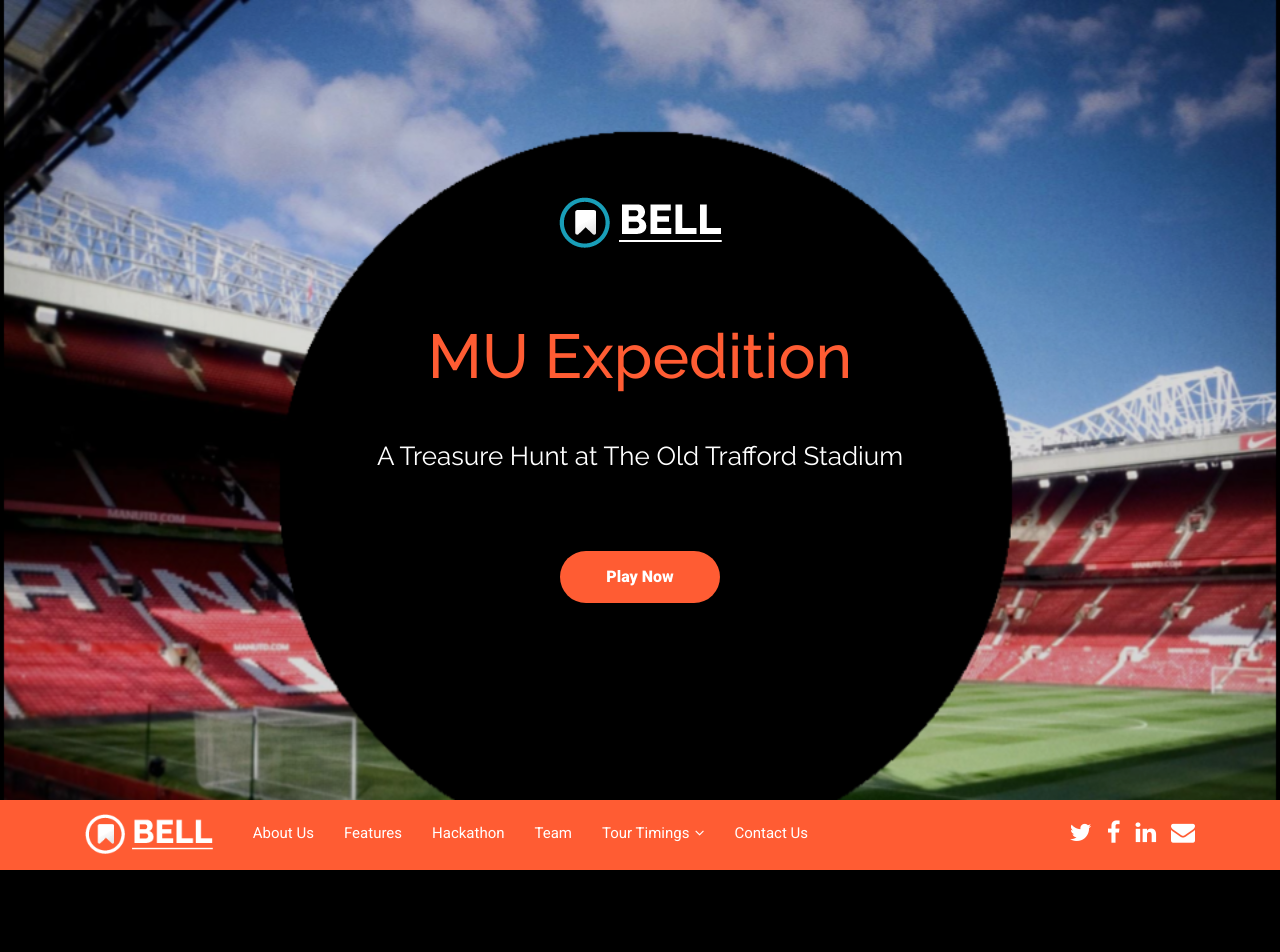
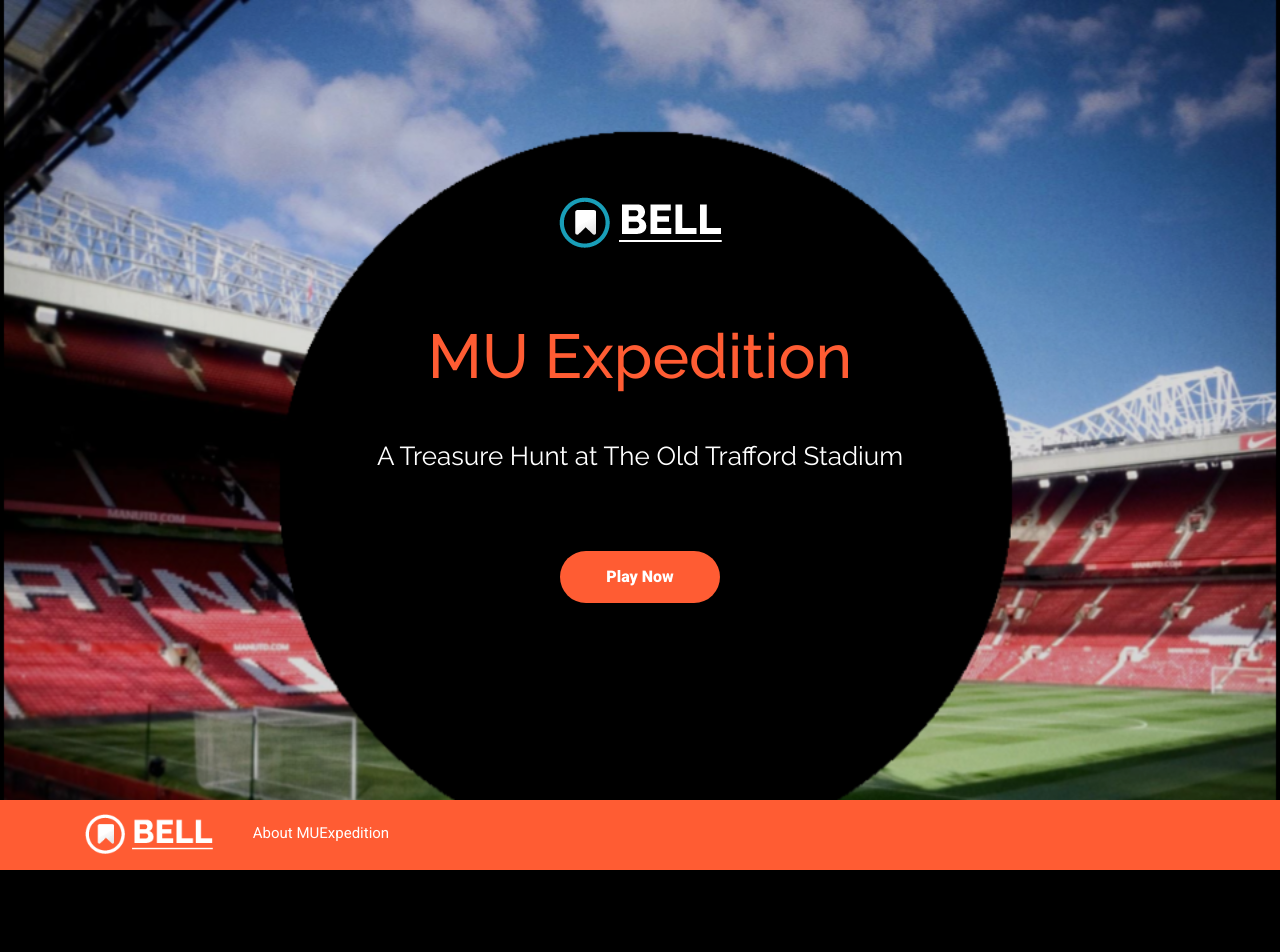
Before and after one commit to keerthanasriranga/MUExpedition, a plain HTML site: page MUExpedition/index.html in a window 1280 px wide. Shown: the top 952 px of the page. Drawn offline with Linux system fonts and the light colour scheme.

Commit message:
Removed unwanted links and images

```diff
--- a/MUExpedition/index.html
+++ b/MUExpedition/index.html
@@ -36,12 +36,7 @@
     <!-- Main Stylesheet File -->
     <link href="css/style.css" rel="stylesheet">
 
-    <!-- =======================================================
-      Theme Name: Bell
-      Theme URL: https://bootstrapmade.com/bell-free-bootstrap-4-template/
-      Author: BootstrapMade.com
-      Author URL: https://bootstrapmade.com
-    ======================================================= -->
+
   </head>
 
   <body>
@@ -65,7 +60,7 @@
           <p class="tagline">
             A Treasure Hunt at The Old Trafford Stadium
           </p>
-          <a class="btn btn-full" href="#about">Play Now</a>
+          <a class="btn btn-full" href="http://www.manutd.com/en/Visit-Old-Trafford/Museum-And-Stadium-Tour/Stadium-Tour.aspx">Play Now</a>
         </div>
       </div>
 
@@ -84,8 +79,8 @@
 
       <nav id="nav-menu-container">
         <ul class="nav-menu">
-          <li><a href="#about">About Us</a></li>
-          <li><a href="#features">Features</a></li>
+          <li><a href="#about">About MUExpedition</a></li>
+         <!-- <li><a href="#features">Features</a></li>
           <li><a href="#portfolio">Hackathon</a></li>
           <li><a href="#team">Team</a></li>
           <li class="menu-has-children"><a href="">Tour Timings</a>
@@ -105,13 +100,11 @@
               <li><a href="#">Holiday Tours</a></li>
             </ul>
           </li>
-          <li><a href="#contact">Contact Us</a></li>
+          <li><a href="#contact">Contact Us</a></li> -->
         </ul>
       </nav><!-- #nav-menu-container -->
 
-      <nav class="nav social-nav pull-right hidden-sm-down">
-        <a href="#"><i class="fa fa-twitter"></i></a> <a href="#"><i class="fa fa-facebook"></i></a> <a href="#"><i class="fa fa-linkedin"></i></a> <a href="#"><i class="fa fa-envelope"></i></a>
-      </nav>
+
     </div>
   </header><!-- #header -->
 
@@ -682,7 +675,7 @@
                   <a href="#about">About Us</a>
                 </li>
 
-                <li class="list-inline-item">
+               <!-- <li class="list-inline-item">
                   <a href="#features">Features</a>
                 </li>
 
@@ -696,7 +689,7 @@
 
                 <li class="list-inline-item">
                   <a href="#contact">Contact</a>
-                </li>
+                </li>-->
               </ul>
             </div>
 
```
